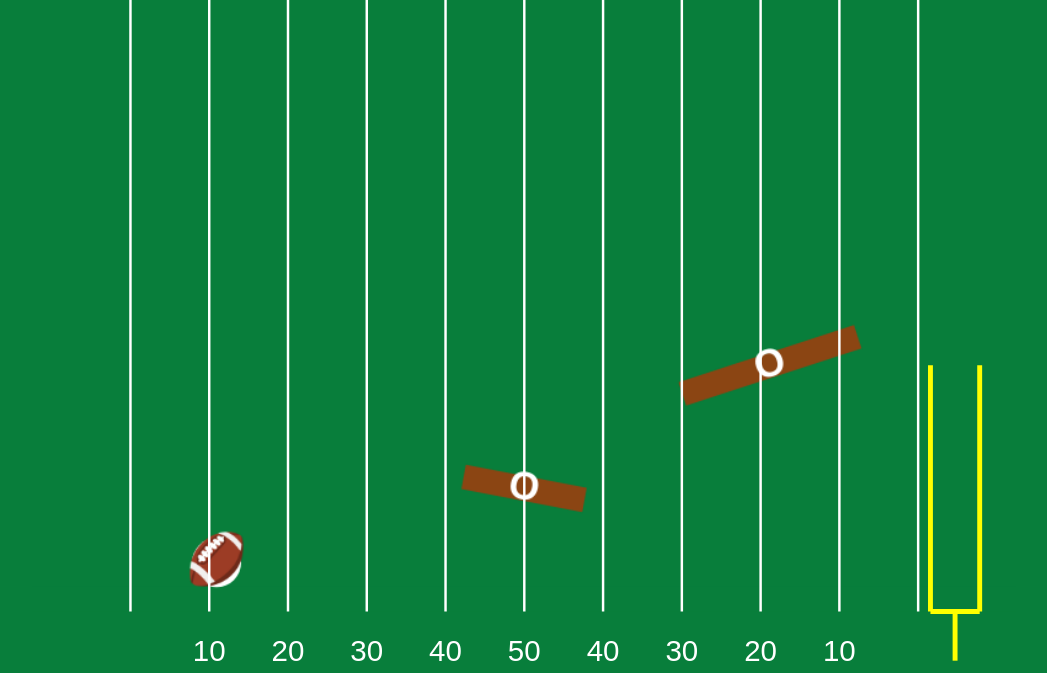
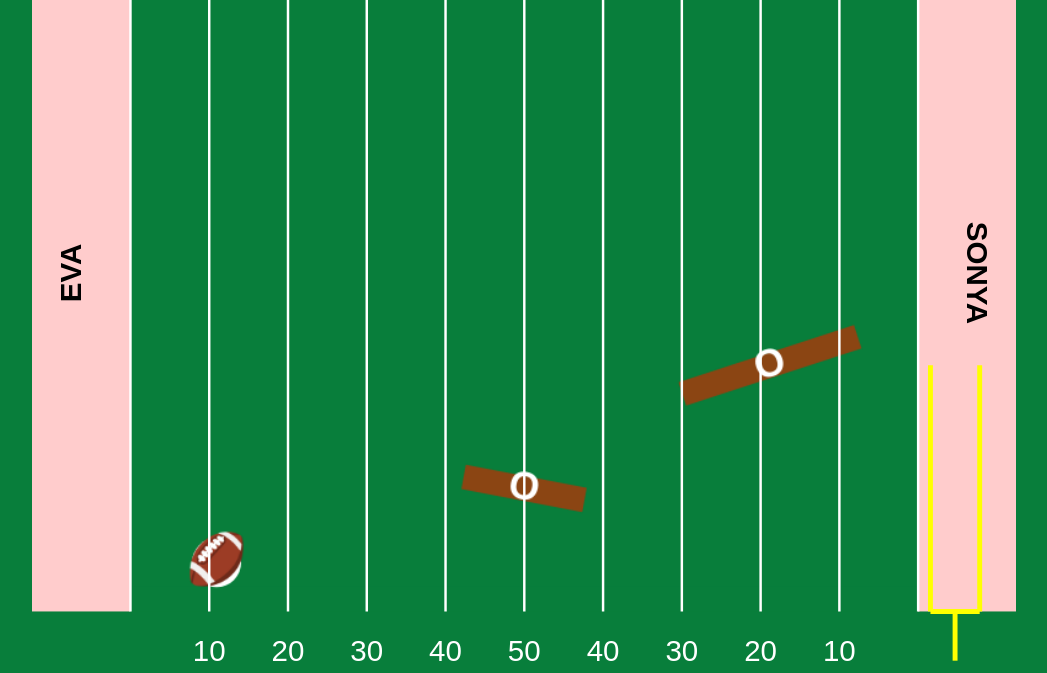
Before and after one commit to tdit84/american_football, a plain HTML site: page index.html in a window 1280 px wide. Shown: the part 127-800 px from the top of the page, without its empty margins (116-1163 px from the left). Drawn offline with nearby package versions, Linux system fonts and the light colour scheme; animation ran at ten frames a second.

Commit message:
Update index.html

```diff
--- a/index.html
+++ b/index.html
@@ -79,6 +79,12 @@
   <div id="gameContainer">
     <canvas id="gameCanvas" width="800" height="650"></canvas>
     <svg id="fieldOverlay" viewBox="0 0 800 650" preserveAspectRatio="none">
+      <!-- End Zone Rectangles (Light Red) -->
+      <rect x="0" y="50" width="80" height="550" fill="#ffcccc"/>
+      <rect x="720" y="50" width="80" height="550" fill="#ffcccc"/>
+      <!-- End Zone Labels -->
+      <text x="40" y="325" fill="black" font-size="24" font-weight="bold" text-anchor="middle" transform="rotate(-90,40,325)">EVA</text>
+      <text x="760" y="325" fill="black" font-size="24" font-weight="bold" text-anchor="middle" transform="rotate(90,760,325)">SONYA</text>
       <!-- Field boundaries and yard lines from y=50 to y=600 -->
       <line x1="80" y1="50" x2="80" y2="600" stroke="white" stroke-width="2"/>
       <line x1="720" y1="50" x2="720" y2="600" stroke="white" stroke-width="2"/>
@@ -91,7 +97,7 @@
       <line x1="528" y1="50" x2="528" y2="600" stroke="white" stroke-width="2"/>
       <line x1="592" y1="50" x2="592" y2="600" stroke="white" stroke-width="2"/>
       <line x1="656" y1="50" x2="656" y2="600" stroke="white" stroke-width="2"/>
-      <!-- Top yard markers remain at y=30 -->
+      <!-- Top yard markers: count up to 50 then back down -->
       <text x="144" y="30" fill="white" font-size="24" text-anchor="middle">10</text>
       <text x="208" y="30" fill="white" font-size="24" text-anchor="middle">20</text>
       <text x="272" y="30" fill="white" font-size="24" text-anchor="middle">30</text>
@@ -101,7 +107,7 @@
       <text x="528" y="30" fill="white" font-size="24" text-anchor="middle">30</text>
       <text x="592" y="30" fill="white" font-size="24" text-anchor="middle">20</text>
       <text x="656" y="30" fill="white" font-size="24" text-anchor="middle">10</text>
-      <!-- Bottom yard markers at y=640 -->
+      <!-- Bottom yard markers: same values -->
       <text x="144" y="640" fill="white" font-size="24" text-anchor="middle">10</text>
       <text x="208" y="640" fill="white" font-size="24" text-anchor="middle">20</text>
       <text x="272" y="640" fill="white" font-size="24" text-anchor="middle">30</text>
@@ -302,7 +308,7 @@
         context.textAlign = "center";
         context.fillText("Final Score: " + score, 400, 320);
       }
-      // Draw obstacle symbols.
+      // Draw obstacle symbols ("X" or "O") inside obstacles.
       Composite.allBodies(world).forEach(body => {
         if (body.isObstacle && body.symbol) {
           context.save();
@@ -318,7 +324,7 @@
       });
     });
 
-    // Interaction for the Kick
+    // Interaction for the Kick.
     let isDragging = false;
     let dragStart = null;
     let dragCurrent = null;
@@ -391,7 +397,7 @@
       }
     });
 
-    // Collision and Reset Functions
+    // Collision and Reset Functions.
     Events.on(engine, 'collisionStart', function(event) {
       if (!gameActive) return;
       event.pairs.forEach(pair => {
```
